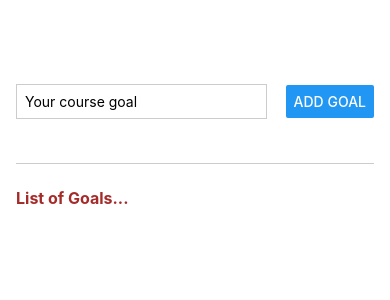
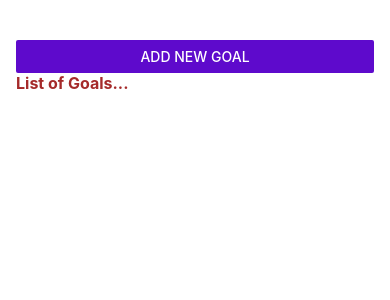
Before and after one commit to umairshaik/React_Native_Dev, a React Native app in the folder RNCourse/: screen / in a window 390 px wide. Shown: the top 300 px of the page. Built offline with nearby package versions, Linux system fonts and the light colour scheme.

Commit message:
[Umair] add model for handling input

```diff
--- a/RNCourse/App.js
+++ b/RNCourse/App.js
@@ -12,7 +12,12 @@
 import GoalInput from "./components/GoalInput";
 
 export default function App() {
+  const [modalIsVisible, setModalIsVisible] = useState(false);
   const [courseGoals, setCouserGoals] = useState([]);
+
+  function startAddGoalHandler() {
+    setModalIsVisible(true);
+  }
 
   function addGoalHandler(inputText) {
     console.log("on click: " + inputText);
@@ -34,7 +39,12 @@
 
   return (
     <View style={styles.appContatiner}>
-      <GoalInput onAddGoal={addGoalHandler} />
+      <Button
+        title="Add New Goal"
+        color="#5e0acc"
+        onPress={startAddGoalHandler}
+      />
+      <GoalInput onAddGoal={addGoalHandler} visible={modalIsVisible} />
       <View style={styles.goalsContainer}>
         <Text style={styles.goalsHeadder}>List of Goals...</Text>
         <FlatList
--- a/RNCourse/components/GoalInput.js
+++ b/RNCourse/components/GoalInput.js
@@ -1,5 +1,5 @@
 import { useState } from "react";
-import { TextInput, View, Button, StyleSheet } from "react-native";
+import { TextInput, View, Button, StyleSheet, Modal } from "react-native";
 
 function GoalInput(props) {
   const [inputText, setInputText] = useState("");
@@ -15,6 +15,7 @@
   }
 
   return (
+    <Modal visible={props.visible} animationType="slide">
       <View style={styles.inputContatiner}>
         <TextInput
           placeholder="Your course goal"
@@ -24,6 +25,7 @@
         />
         <Button title="Add Goal" onPress={addGoalHandler} />
       </View>
+    </Modal>
   );
 }
 export default GoalInput;
```
Lines whose indentation alone changed are shown as unchanged.
